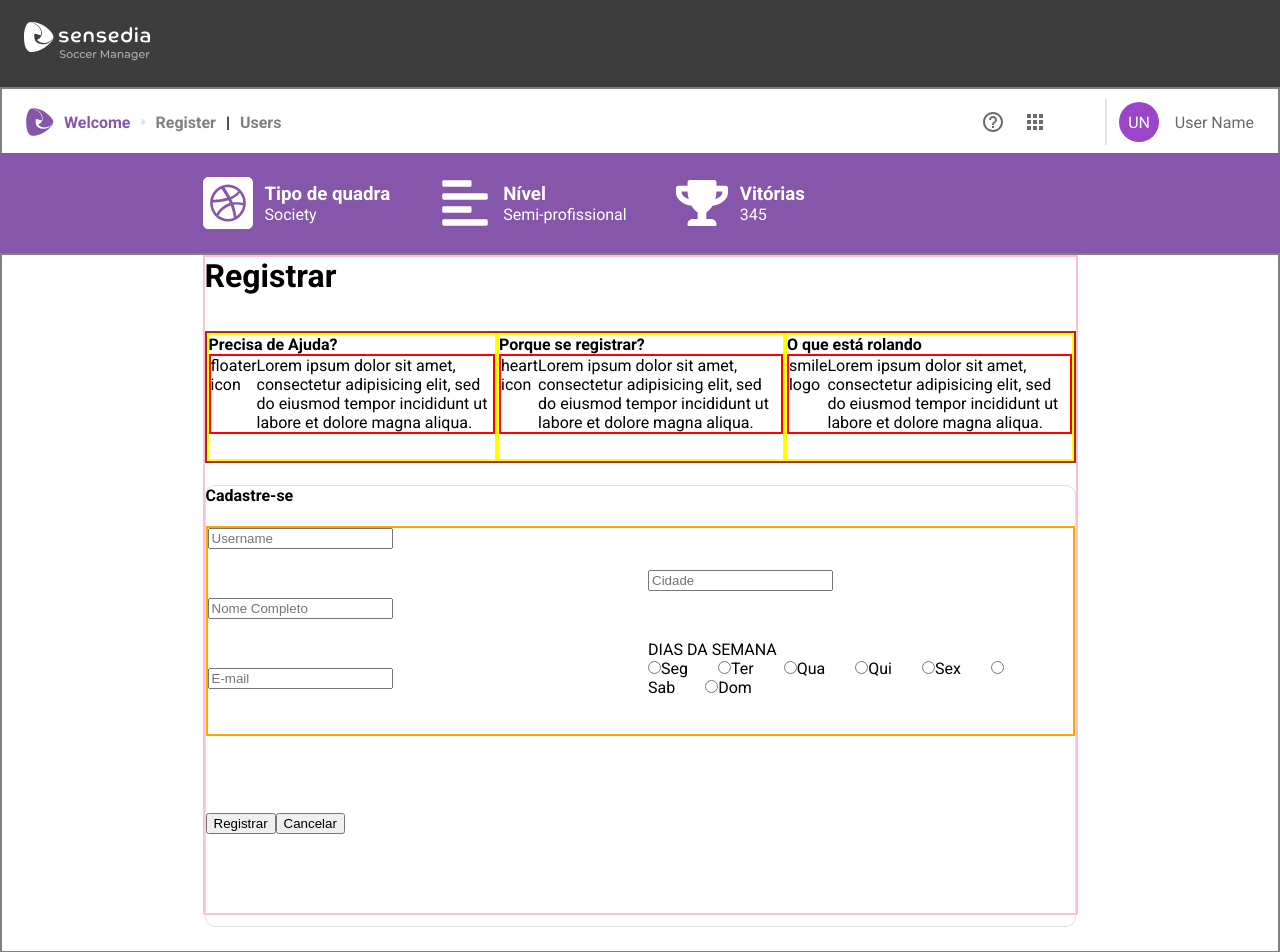
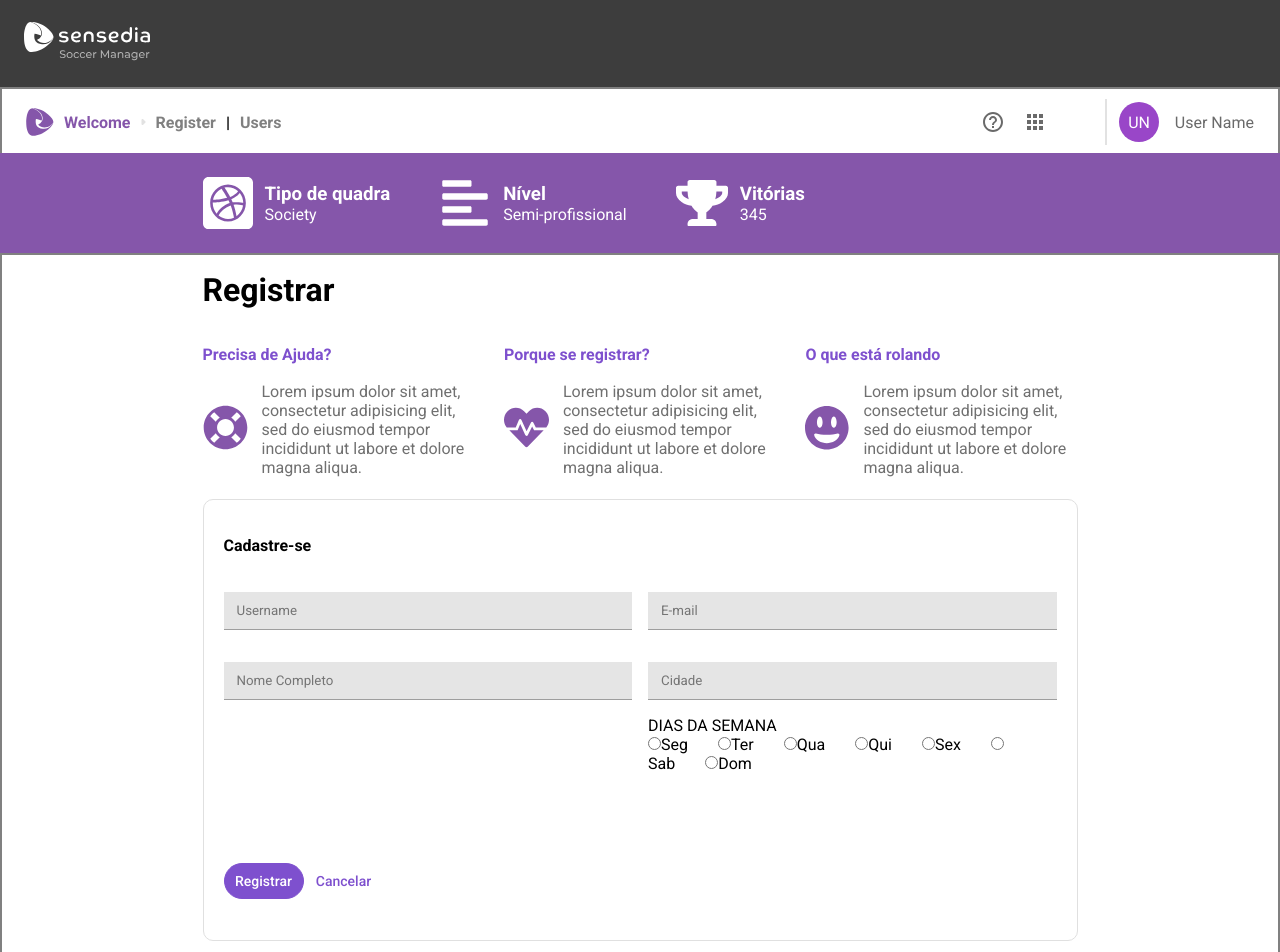
Before and after one commit to mateusmeloxyz/soccer-manager, a React (Create React App) app: page /users/add in a window 1280 px wide. Shown: the top 952 px of the page. Built offline with nearby package versions, Linux system fonts and the light colour scheme.

Commit message:
Fixes README, some more style adjustments

```diff
--- a/src/App.css
+++ b/src/App.css
@@ -182,9 +182,9 @@ header > div {
 }
 
 .register-section {
-  border: 2px solid pink;
-  height: 660px;
+  height: auto;
   margin-bottom: 36px;
+  padding-top: 16px;
 }
 
 table {
@@ -270,25 +270,38 @@ table {
 
 .help-section-wrapper {
   display: flex;
-  border: 2px solid brown;
-  height: 132px;
+  height: auto;
   margin-top: 36px;
   margin-bottom: 22px;
+  gap: 29px;
 }
 
-.help-item {
-  border: 2px solid yellow;
+.help-item h4{
+  color: #7E50CE;
+  margin-bottom: 18px;
+}
+
+.help-item p{
+  color: #707070;
 }
 
 .help-icon-text {
   display: flex;
-  border: 2px solid red;
+  align-items: center;
+  justify-content: space-between;
+  gap: 14px;
+}
+
+.register-help-icons {
+  width: inherit;
+  height: inherit;
 }
 
 .form-wrapper {
   height: 442px;
   border: 1px solid #E0E0E0;
   border-radius: 10px;
+  padding: 36px 20px 36px 20px;
 }
 
 .form-box {
@@ -296,11 +309,48 @@ table {
   margin-top: 21px;
   margin-bottom: 77px;
   column-count: 2;
-  border: 2px solid orange;
 }
 
-form .input-box {
-  height: 70px;
+.input-box input {
+  height: 38px;
+  width: 100%;
+  background-color: #E5E5E5;
+  border: none;
+  border-bottom: 1px solid #9E9E9E;
+  outline: none;
+  padding-left: 13px;
+  font-family: "Roboto", sans-serif;
+  margin-top: 16px;
+  margin-bottom: 16px;
+}
+
+.form-buttons > .register-button {
+  border: 1px solid #7E50CE;
+  border-radius: 18px;
+  width: 80px;
+  height: 36px;
+  text-align: center;
+  color: white;
+  font-family: 'Roboto', sans-serif;
+  font-style: normal;
+  font-weight: 500;
+  font-size: 14px;
+  background-color: #7E50CE;
+  cursor: pointer;
+}
+
+.form-buttons > .cancel-button {
+  border: none;
+  width: 80px;
+  height: 36px;
+  text-align: center;
+  color: #7E50CE;
+  font-family: 'Roboto', sans-serif;
+  font-style: normal;
+  font-weight: 500;
+  font-size: 14px;
+  background-color: white;
+  cursor: pointer;
 }
 
 .radio-wrapper {
--- a/src/components/Form.js
+++ b/src/components/Form.js
@@ -105,8 +105,15 @@ function Form() {
           </div>
         </div>
         <div className="form-buttons">
-          <button>Registrar</button>
-          <button>Cancelar</button>
+          <button className="register-button" type="submit">
+            Registrar
+          </button>
+          <button
+            onClick={(e) => setFormState(CLEAR_FORM)}
+            className="cancel-button"
+          >
+            Cancelar
+          </button>
         </div>
       </form>
     </div>
--- a/src/components/RegisterView.js
+++ b/src/components/RegisterView.js
@@ -1,5 +1,8 @@
 import React from "react";
 import Form from "./Form";
+import { ReactComponent as IconLifeRing } from "../img/icon-life-ring.svg";
+import { ReactComponent as IconHeart } from "../img/icon-heart.svg";
+import { ReactComponent as IconGrin } from "../img/icon-grin.svg";
 
 function RegisterView() {
   return (
@@ -9,7 +12,9 @@ function RegisterView() {
         <div className="help-item">
           <h4>Precisa de Ajuda?</h4>
           <div className="help-icon-text">
-            <div>floater icon</div>
+            <div className="register-help-icons">
+              <IconLifeRing />
+            </div>
             <p>
               Lorem ipsum dolor sit amet, consectetur adipisicing elit, sed do
               eiusmod tempor incididunt ut labore et dolore magna aliqua.
@@ -19,7 +24,9 @@ function RegisterView() {
         <div className="help-item">
           <h4>Porque se registrar?</h4>
           <div className="help-icon-text">
-            <div>heart icon</div>
+            <div className="register-help-icons">
+              <IconHeart />
+            </div>
             <p>
               Lorem ipsum dolor sit amet, consectetur adipisicing elit, sed do
               eiusmod tempor incididunt ut labore et dolore magna aliqua.
@@ -29,7 +36,9 @@ function RegisterView() {
         <div className="help-item">
           <h4>O que está rolando</h4>
           <div className="help-icon-text">
-            <div>smile logo</div>
+            <div className="register-help-icons">
+              <IconGrin />
+            </div>
             <p>
               Lorem ipsum dolor sit amet, consectetur adipisicing elit, sed do
               eiusmod tempor incididunt ut labore et dolore magna aliqua.
```
Also changed, not shown: 1 other file (tests, documents, lock files or other folders).
